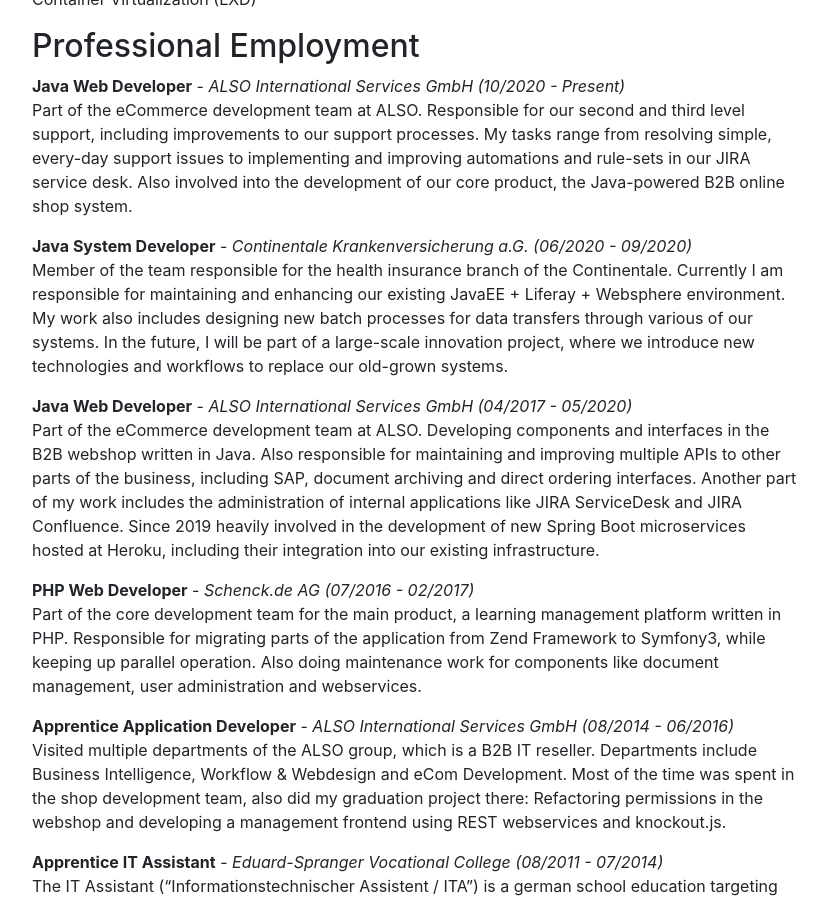
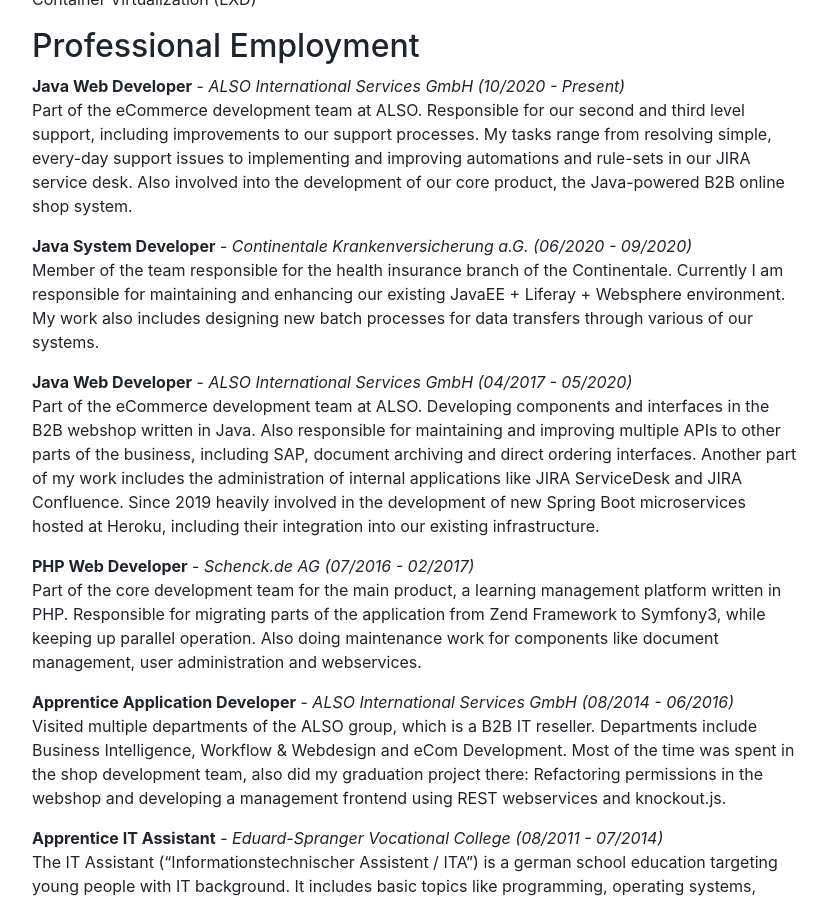
Before and after one commit to janxb/janxb.github.io, a Jekyll site: the page built from _pages/index.md, in a window 1280 px wide and 900 px high, scrolled down 403 px. Shown: the whole window, without its empty margins (223-1050 px from the left). Built offline with Jekyll 4.4.1, drawn with Linux system fonts in a browser that asks for light colours; comment, search, counter and statistics services are not loaded.

Commit message:
Update index.md

```diff
--- a/_pages/index.md
+++ b/_pages/index.md
@@ -23,7 +23,7 @@
 Part of the eCommerce development team at ALSO. Responsible for our second and third level support, including improvements to our support processes. My tasks range from resolving simple, every-day support issues to implementing and improving automations and rule-sets in our JIRA service desk. Also involved into the development of our core product, the Java-powered B2B online shop system.
 
 **Java System Developer** - _Continentale Krankenversicherung a.G. (06/2020 - 09/2020)_<br>
-Member of the team responsible for the health insurance branch of the Continentale. Currently I am responsible for maintaining and enhancing our existing JavaEE + Liferay + Websphere environment. My work also includes designing new batch processes for data transfers through various of our systems. In the future, I will be part of a large-scale innovation project, where we introduce new technologies and workflows to replace our old-grown systems.
+Member of the team responsible for the health insurance branch of the Continentale. Currently I am responsible for maintaining and enhancing our existing JavaEE + Liferay + Websphere environment. My work also includes designing new batch processes for data transfers through various of our systems.
 
 **Java Web Developer** - _ALSO International Services GmbH (04/2017 - 05/2020)_<br>
 Part of the eCommerce development team at ALSO. Developing components and interfaces in the B2B webshop written in Java. Also responsible for maintaining and improving multiple APIs to other parts of the business, including SAP, document archiving and direct ordering interfaces. Another part of my work includes the administration of internal applications like JIRA ServiceDesk and JIRA Confluence. Since 2019 heavily involved in the development of new Spring Boot microservices hosted at Heroku, including their integration into our existing infrastructure.
```
